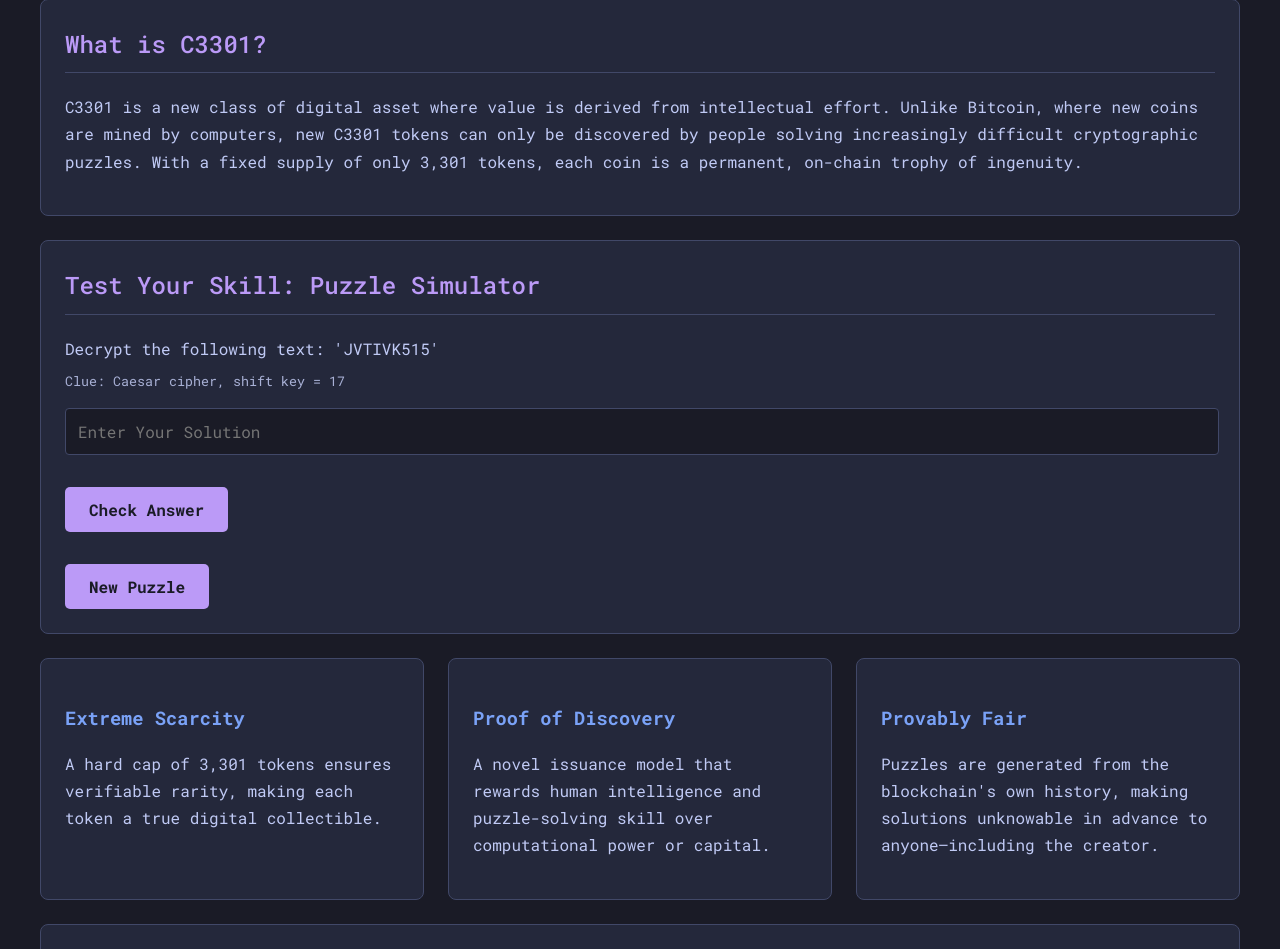
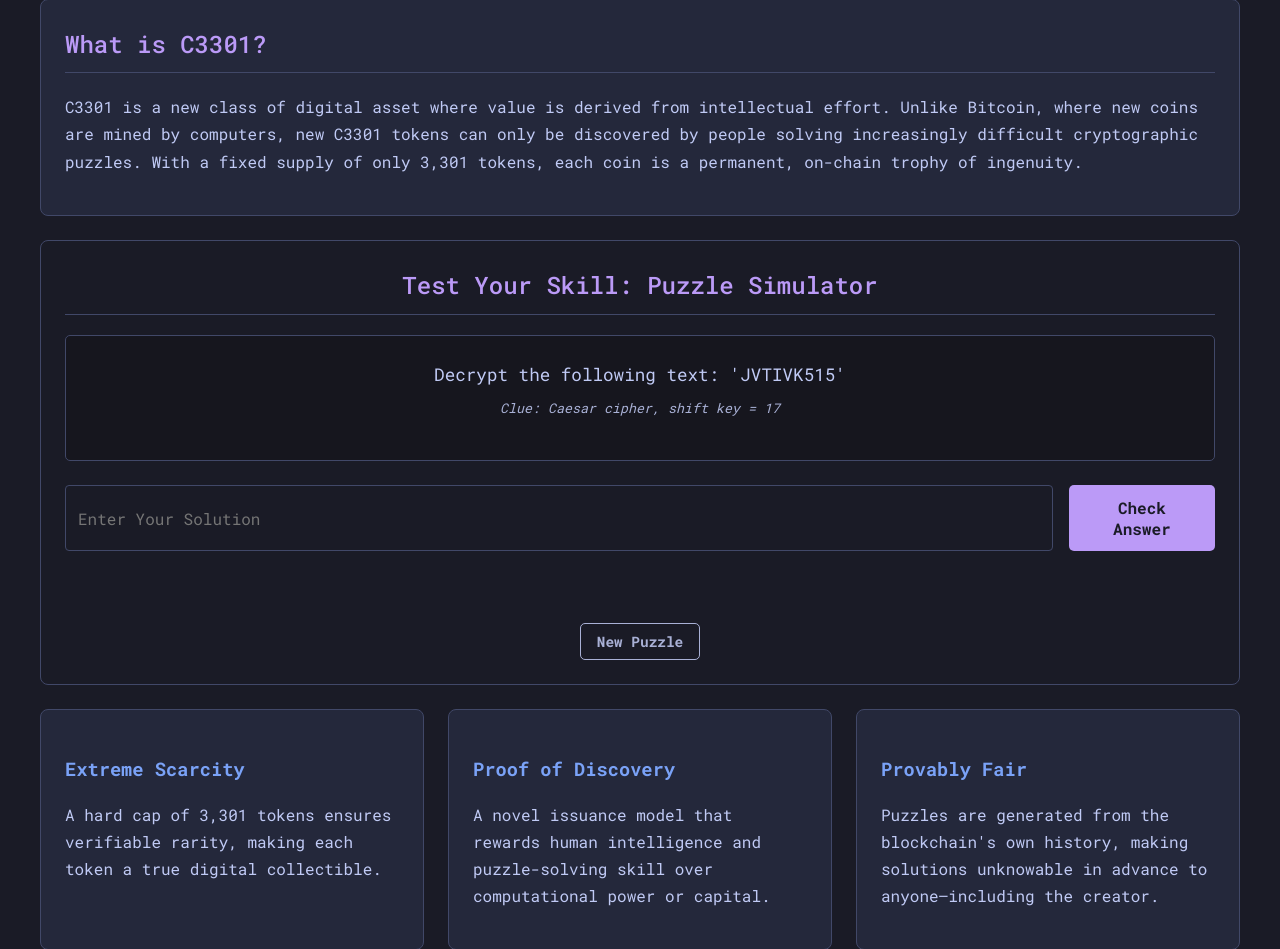
Before and after one commit to Dan12971/C3301-project, a Flask app: page / in a window 1280 px wide. Shown: the part 611-1560 px from the top of the page. Run offline with Flask 3, Linux system fonts and the light colour scheme; parts of the project's set-up code (start-up, migrations or seed data) failed here and were passed over.

Commit message:
Update style.css

```diff
--- a/3301/static/style.css
+++ b/3301/static/style.css
@@ -236,3 +236,73 @@ small {
     color: var(--secondary-text);
     font-size: 0.9rem;
 }
+
+/* --- Styles for Puzzle Simulator --- */
+#puzzle-simulator {
+    text-align: center;
+    background-color: var(--background-color); /* Make it stand out */
+}
+
+.sim-puzzle-area {
+    background: #16161e;
+    padding: 1.5rem;
+    border-radius: 5px;
+    border: 1px solid var(--border-color);
+    margin-bottom: 1.5rem;
+}
+
+#sim-puzzle-text {
+    font-size: 1.1rem;
+    color: var(--primary-text);
+    margin: 0;
+}
+
+#sim-puzzle-clue {
+    font-style: italic;
+    color: var(--secondary-text);
+    margin-top: 0.5rem;
+    display: block;
+}
+
+.sim-input-area {
+    display: flex;
+    gap: 1rem;
+}
+
+.sim-input-area input {
+    flex-grow: 1;
+    margin-bottom: 0;
+}
+
+.sim-input-area button {
+    margin-top: 0;
+}
+
+.sim-result {
+    margin-top: 1rem;
+    min-height: 24px;
+    font-weight: 500;
+    transition: color 0.3s ease;
+}
+
+.sim-result.correct {
+    color: var(--success-color);
+}
+
+.sim-result.incorrect {
+    color: var(--error-color);
+}
+
+#sim-refresh-btn {
+    margin-top: 1rem;
+    padding: 0.5rem 1rem;
+    font-size: 0.9rem;
+    background-color: transparent;
+    color: var(--secondary-text);
+    border: 1px solid var(--secondary-text);
+}
+
+#sim-refresh-btn:hover {
+    background-color: var(--secondary-text);
+    color: var(--background-color);
+}
```
